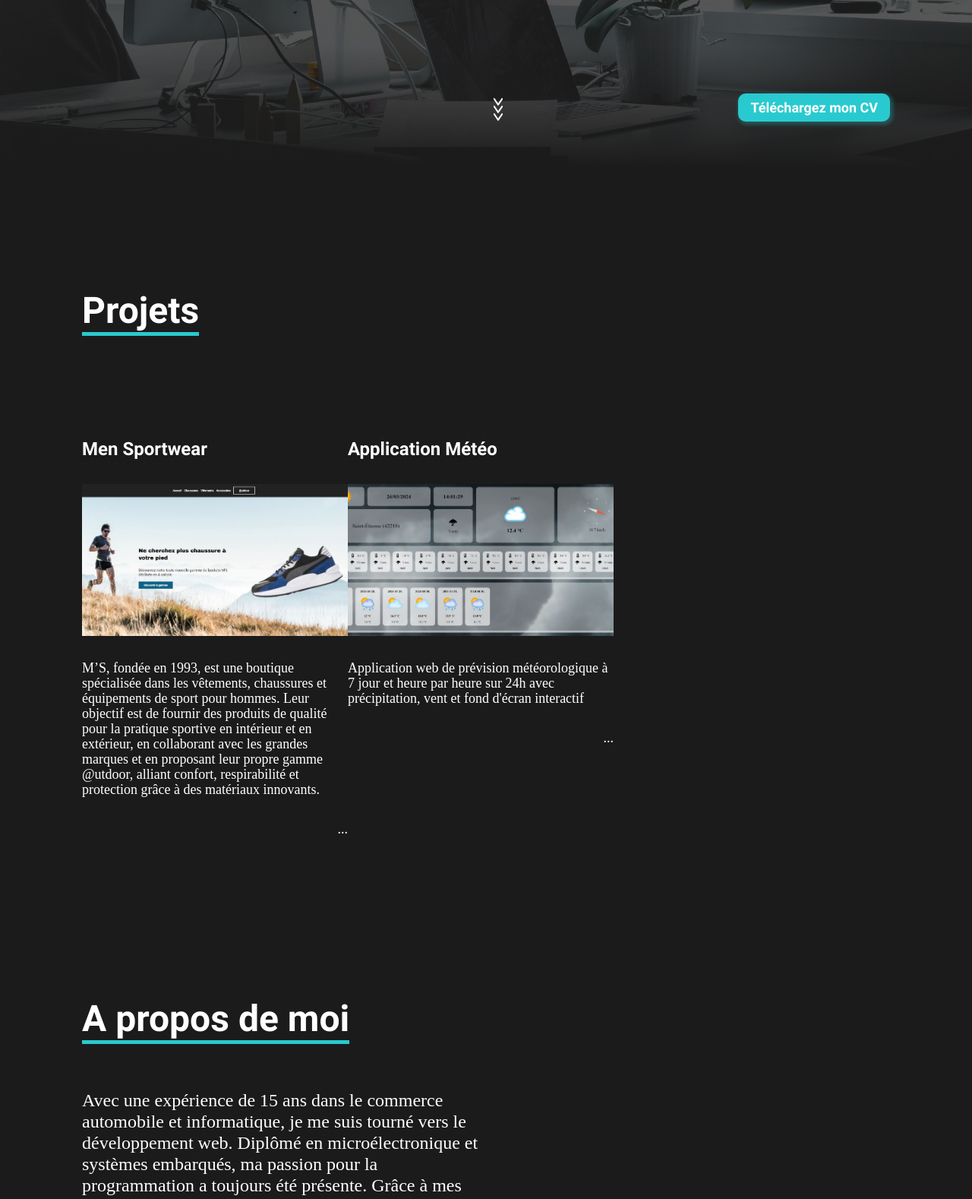
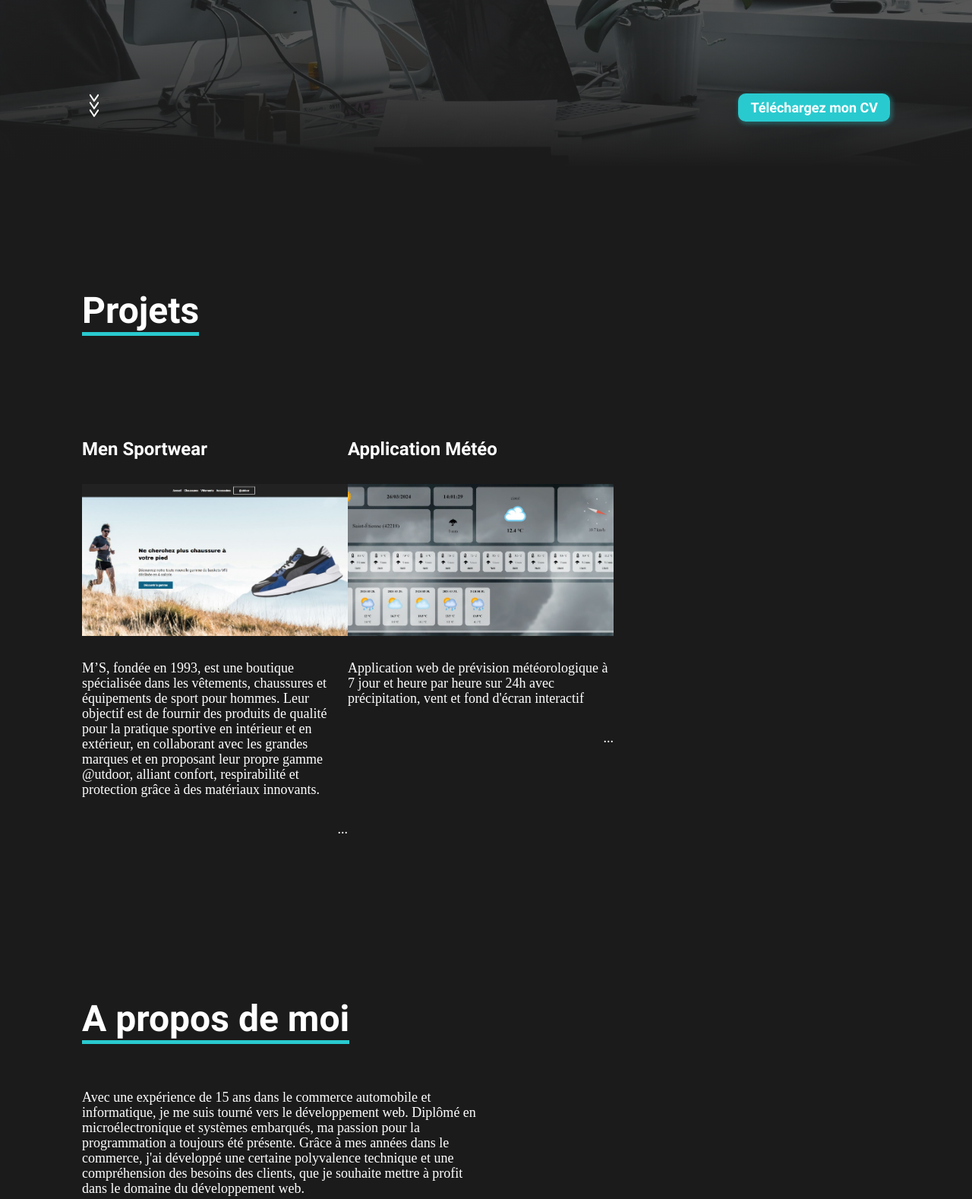
Before and after one commit to Titou1206/portfolio-AL, a website: page index.html in a window 1280 px wide. Shown: the part 580-2158 px from the top of the page at 76% size. Drawn offline with nearby package versions, Linux system fonts and the light colour scheme.

Commit message:
V26/04/24-19-00
legere modif - json a completer + responsive + animation

```diff
--- a/app.js
+++ b/app.js
@@ -82,6 +82,7 @@ const swiper = new Swiper('.swiper', {
         el: '.swiper-pagination',
     },
     slidesPerView: 1,
+    spaceBetween: 0,
     // Responsive breakpoints
     breakpoints: {
         // when window width is >= 830px
--- a/index.html
+++ b/index.html
@@ -62,11 +62,13 @@
             <h1 class="text-center"><span>< Developpeur Web ></span><br>/* Full Stack */</h1>
         </div>
         <!-- bouton CV -->
-        <div class="container-bouton large-10 flex justify-end mrlauto">
-            <a class="bouton" target="_blank" href="./assets/CV_Antoine_LAUGIER_Développeur_Web.pdf" title="lien de téléchargement de mon CV au format PDF - Nouvelle fenêtre">Téléchargez mon CV</a>
+        <div class="container-hero large-12">
+            <div class="large-10 flex justify-between mrlauto">
+                <!-- picto scroll -->
+                <div class="picto p-fleche"></div>
+                <a class="bouton" target="_blank" href="./assets/CV_Antoine_LAUGIER_Développeur_Web.pdf" title="lien de téléchargement de mon CV au format PDF - Nouvelle fenêtre">Téléchargez mon CV</a>
+            </div>
         </div>
-        <!-- picto scroll -->
-        <div class="picto p-fleche mrlauto"></div>
     </section>
     <!-- main -->
     <main>
@@ -117,8 +119,8 @@
             <!-- div text et image -->
             <div class="container-about large-12 flex justify-between align-center mb80">
                 <div class="large-6">
-                    <p class="para-about">Avec une expérience de 15 ans dans le commerce automobile et informatique, je me suis tourné vers le développement web. Diplômé en microélectronique et systèmes embarqués, ma passion pour la programmation a toujours été présente. Grâce à mes années dans le commerce, j'ai développé une certaine polyvalence technique et une compréhension des besoins des clients, que je souhaite mettre à profit dans le domaine du développement web.</p>
-                    <p class="para-about mt16">Je suis conscient de mes compétences en programmation et de ma capacité d'adaptation, et je suis motivé à continuer à apprendre et à évoluer dans ce domaine en constante évolution. Mon objectif est de contribuer humblement à la création d'applications web fonctionnelles et conviviales, en utilisant mes compétences pour répondre aux besoins des utilisateurs de manière efficace et créative.</p>
+                    <p>Avec une expérience de 15 ans dans le commerce automobile et informatique, je me suis tourné vers le développement web. Diplômé en microélectronique et systèmes embarqués, ma passion pour la programmation a toujours été présente. Grâce à mes années dans le commerce, j'ai développé une certaine polyvalence technique et une compréhension des besoins des clients, que je souhaite mettre à profit dans le domaine du développement web.</p>
+                    <p class="mt16">Je suis conscient de mes compétences en programmation et de ma capacité d'adaptation, et je suis motivé à continuer à apprendre et à évoluer dans ce domaine en constante évolution. Mon objectif est de contribuer humblement à la création d'applications web fonctionnelles et conviviales, en utilisant mes compétences pour répondre aux besoins des utilisateurs de manière efficace et créative.</p>
                     <div class="competence-container mb80">
                         <div class=" flex gap32">
                             <div title="HTML" class="picto p-html"> </div>
--- a/style.css
+++ b/style.css
@@ -118,13 +118,12 @@ h2 span, h1 span{
 h1, h2, h3{
     font-size: var(--font-size-t2);
 }
-h4, .para-about{
+h4 {
     font-size: var(--font-size-a);
 }
 p, a{
     font-size: var(--font-size-p);
 }
-.para-about { line-height: 28px;}
 
 
 /* h3 */
@@ -249,9 +248,6 @@ header{
 }
 .p-fleche{
   background-position-x: -160px;
-  position: absolute;
-  bottom: 60px;
-  left: 50%;
 }
 
 /* button dark/light mode */
@@ -331,6 +327,10 @@ header{
   padding: 8px 16px;
   border-radius: 10px;
   box-shadow: 2px 2px 5px 2px #29cacf4b;
+}
+.container-hero {
+  position: absolute;
+  bottom: 60px;
 }
 
 /* projets */
```
